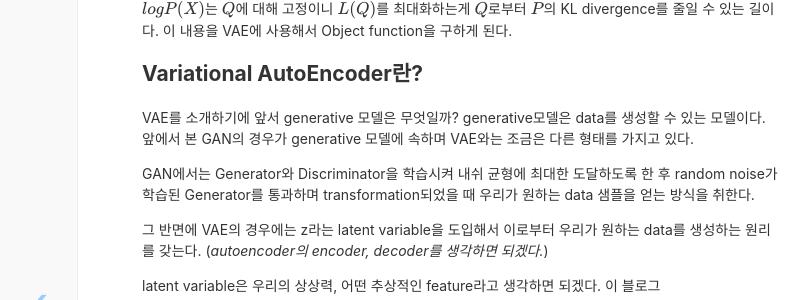
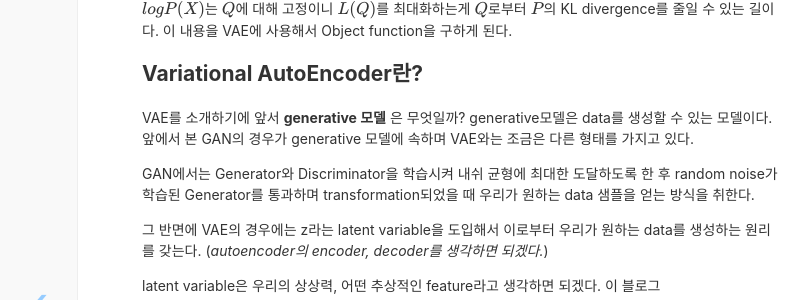
Before and after one commit to whikwon/deprecated_blog, a Jekyll site: the page built from _posts/2017-08-28-Auto-Encoding Variational Bayes.md, in a window 1280 px wide and 900 px high, scrolled down 731 px. Shown: the part 151-451 px from the top of the window, without its empty margins (179-988 px from the left). Built offline with Jekyll 4.4.1, drawn with Linux system fonts in a browser that asks for light colours; nearby versions of some CDN libraries; formulas are drawn with MathJax 3; comment, search, counter and statistics services are not loaded.

```diff
--- a/_posts/2017-08-28-Auto-Encoding Variational Bayes.md
+++ b/_posts/2017-08-28-Auto-Encoding Variational Bayes.md
@@ -28,7 +28,7 @@ $$logP(X)$$는 $$Q$$에 대해 고정이니 $$L(Q)$$를 최대화하는게 $$Q$$
 
 ## Variational AutoEncoder란?
 
-VAE를 소개하기에 앞서 generative 모델은 무엇일까? generative모델은 data를 생성할 수 있는 모델이다. <br>
+VAE를 소개하기에 앞서 **generative 모델** 은 무엇일까? generative모델은 data를 생성할 수 있는 모델이다. <br>
 앞에서 본 GAN의 경우가 generative 모델에 속하며 VAE와는 조금은 다른 형태를 가지고 있다. <br>
 
 GAN에서는 Generator와 Discriminator을 학습시켜 내쉬 균형에 최대한 도달하도록 한 후
```
